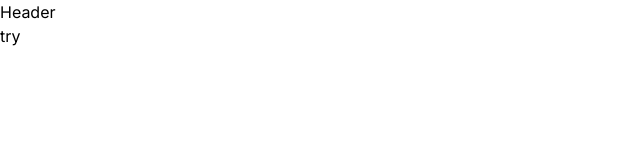
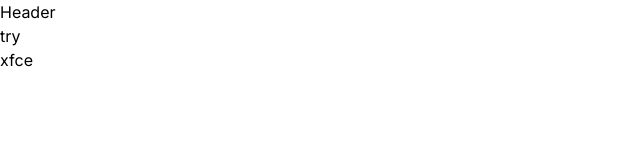
Before and after one commit to Askebir/AI-landing-page-Next.js-, a Next.js app: page / in a window 1280 px wide. Shown: the top 160 px of the page, without its empty margins (0-640 px from the left). Built offline with nearby package versions, Linux system fonts and the light colour scheme.

Commit message:
just for tring

```diff
--- a/src/app/page.tsx
+++ b/src/app/page.tsx
@@ -5,6 +5,7 @@ export default function Home() {
     <div>
     <Header/>
     <h1>try</h1>
+    <h2>xfce</h2>
     </div>
   )
 }
```
